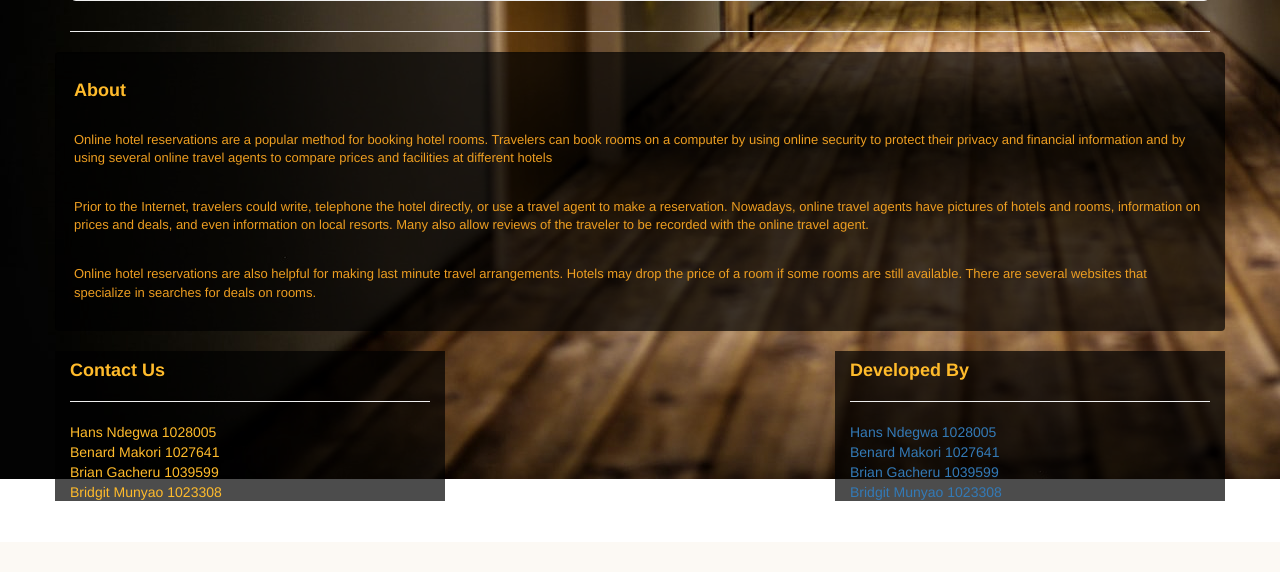
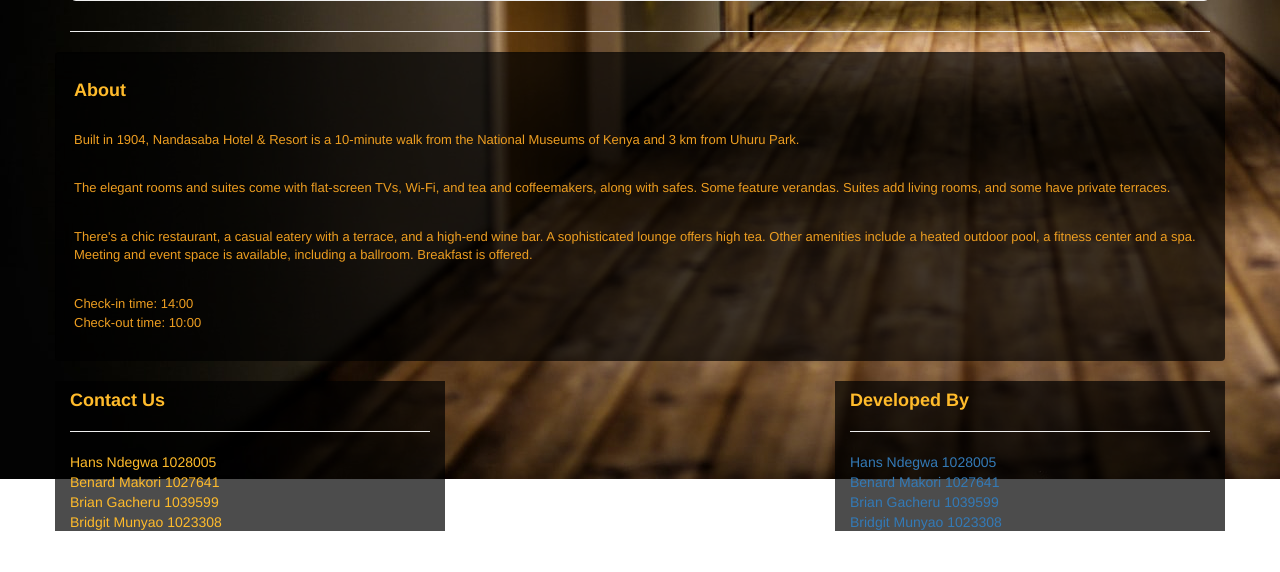
Before and after one commit to HansNdegwa/Nandasaba_Hotel_and_Resort, a PHP site: page / in a window 1280 px wide. Shown: the part 801-1373 px from the top of the page. Before the commit the page ends 1302 px from the top, so only its background shows below. Run offline with PHP 8.4, Linux system fonts and the light colour scheme; some libraries are stand-ins or nearby versions.

Commit message:
Update index.php

```diff
--- a/index.php
+++ b/index.php
@@ -90,12 +90,13 @@
         <div class="row" style="color: #ed9e21">
             <div class="col-md-12 well" >
               <h4><strong style="color: #ffbb2b">About</strong></h4><br>
-              <p>Online hotel reservations are a popular method for booking hotel rooms. Travelers can book rooms on a computer by using online security to protect their privacy and financial information and by using several online travel agents to compare prices and facilities at different hotels</p>
+              <p>Built in 1904, Nandasaba Hotel & Resort is a 10-minute walk from the National Museums of Kenya and 3 km from Uhuru Park.</p>
               <br>
-              <p>Prior to the Internet, travelers could write, telephone the hotel directly, or use a travel agent to make a reservation. Nowadays, online travel agents have pictures of hotels and rooms, information on prices and deals, and even information on local resorts. Many also allow reviews of the traveler to be recorded with the online travel agent.</p>
+              <p>The elegant rooms and suites come with flat-screen TVs, Wi-Fi, and tea and coffeemakers, along with safes. Some feature verandas. Suites add living rooms, and some have private terraces.</p>
               <br>
-              <p>Online hotel reservations are also helpful for making last minute travel arrangements. Hotels may drop the price of a room if some rooms are still available. There are several websites that specialize in searches for deals on rooms.</p>
-
+              <p>There's a chic restaurant, a casual eatery with a terrace, and a high-end wine bar. A sophisticated lounge offers high tea. Other amenities include a heated outdoor pool, a fitness center and a spa. Meeting and event space is available, including a ballroom. Breakfast is offered.</p>
+              <br>
+              <p>Check-in time: 14:00 <br> Check-out time: 10:00</p>
             </div>
         </div>
         <div class="row" style="color: #ffbb2b">
```
